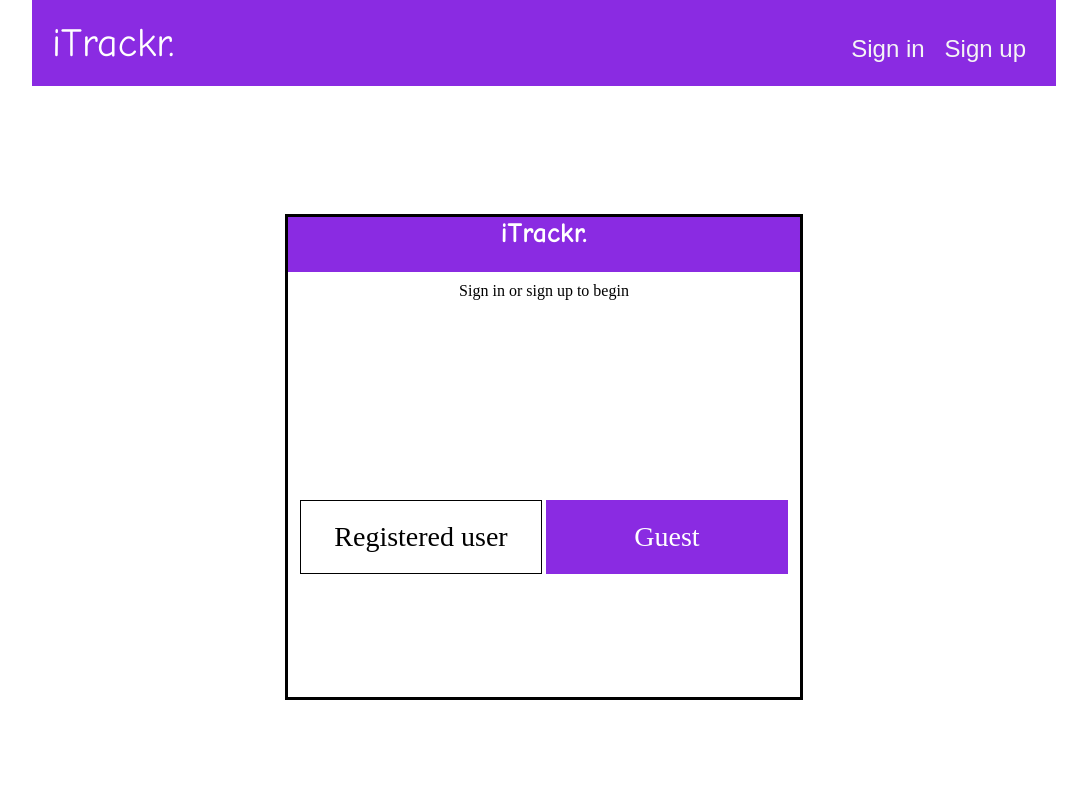
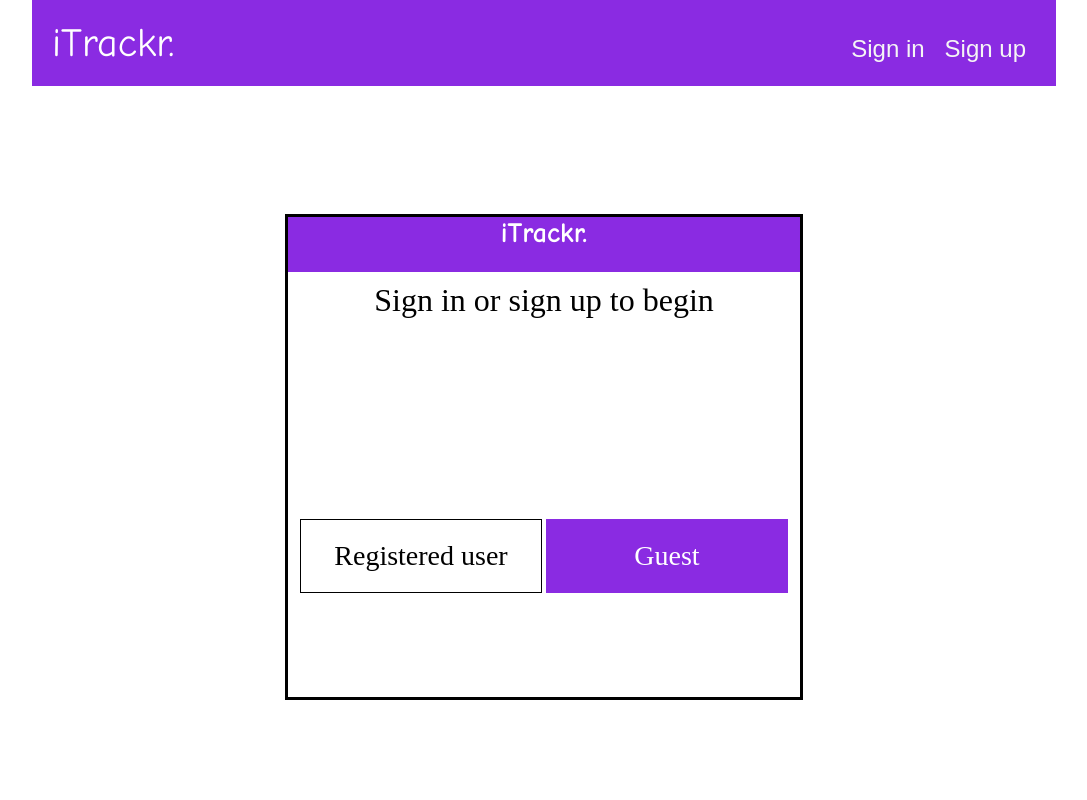
Before and after one commit to nasalino/Maintenance-Tracker, a plain HTML site: page index.html in a window 1280 px wide. Shown: the top 800 px of the page, without its empty margins (96-1183 px from the left). Drawn offline with Linux system fonts and the light colour scheme; a web font is replaced by a local one.

Commit message:
Update styles.css

```diff
--- a/UI/styles.css
+++ b/UI/styles.css
@@ -92,12 +92,12 @@ nav ul li a:hover
 .intro-text{
 
 margin-top:10px;
-
+font-size:2em;
 
 
 }
-	.button1 {
-		display: inline-block;
+.button1 {
+    display: inline-block;
     background-color: #8A2BE2;
     color: white;
     border: 1px solid #8A2BE2;
```
